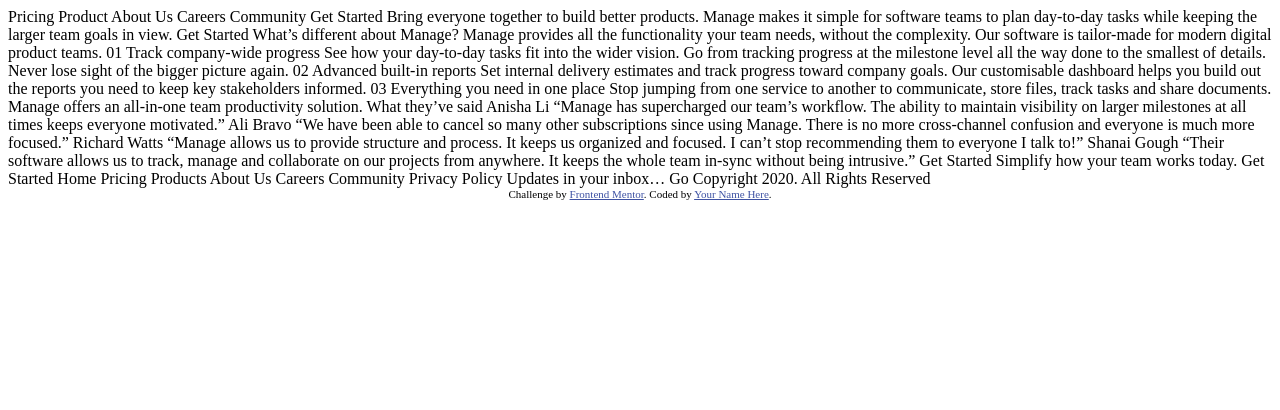
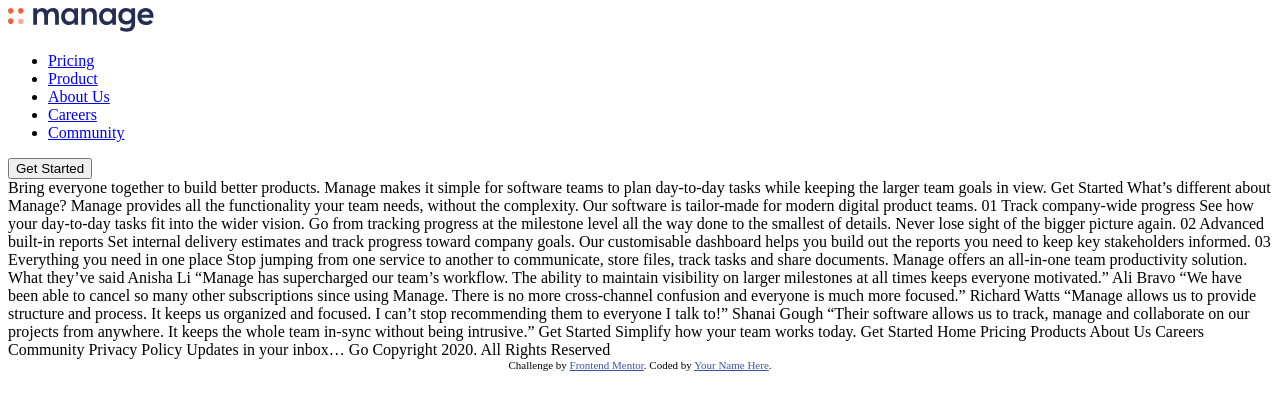
Before and after one commit to salm-codes/manage-landing-page, a plain HTML site: page index.html in a window 1280 px wide. Drawn offline with Linux system fonts and the light colour scheme.

Commit message:
Add header

```diff
--- a/index.html
+++ b/index.html
@@ -1,8 +1,10 @@
 <!DOCTYPE html>
 <html lang="en">
+
 <head>
   <meta charset="UTF-8">
-  <meta name="viewport" content="width=device-width, initial-scale=1.0"> <!-- displays site properly based on user's device -->
+  <meta name="viewport" content="width=device-width, initial-scale=1.0">
+  <!-- displays site properly based on user's device -->
 
   <link rel="icon" type="image/png" sizes="32x32" href="./images/favicon-32x32.png">
 
@@ -10,20 +12,35 @@
 
   <!-- Feel free to remove these styles or customise in your own stylesheet 👍 -->
   <style>
-    .attribution { font-size: 11px; text-align: center; }
-    .attribution a { color: hsl(228, 45%, 44%); }
+    .attribution {
+      font-size: 11px;
+      text-align: center;
+    }
+
+    .attribution a {
+      color: hsl(228, 45%, 44%);
+    }
   </style>
 </head>
+
 <body>
-
-  Pricing
-  Product
-  About Us
-  Careers
-  Community
-
-  Get Started
-
+  <header>
+    <nav>
+      <div class="container">
+        <div class="logo">
+          <img src="./images/logo.svg" alt="Manage logo">
+        </div>
+        <ul>
+          <li><a href="#">Pricing</a></li>
+          <li><a href="#">Product</a></li>
+          <li><a href="#">About Us</a></li>
+          <li><a href="#">Careers</a></li>
+          <li><a href="#">Community</a></li>
+        </ul>
+        <button>Get Started</button>
+      </div>
+    </nav>
+  </header>
   Bring everyone together to build better products.
 
   Manage makes it simple for software teams to plan day-to-day
@@ -98,4 +115,5 @@
     Coded by <a href="#">Your Name Here</a>.
   </div>
 </body>
+
 </html>
```
